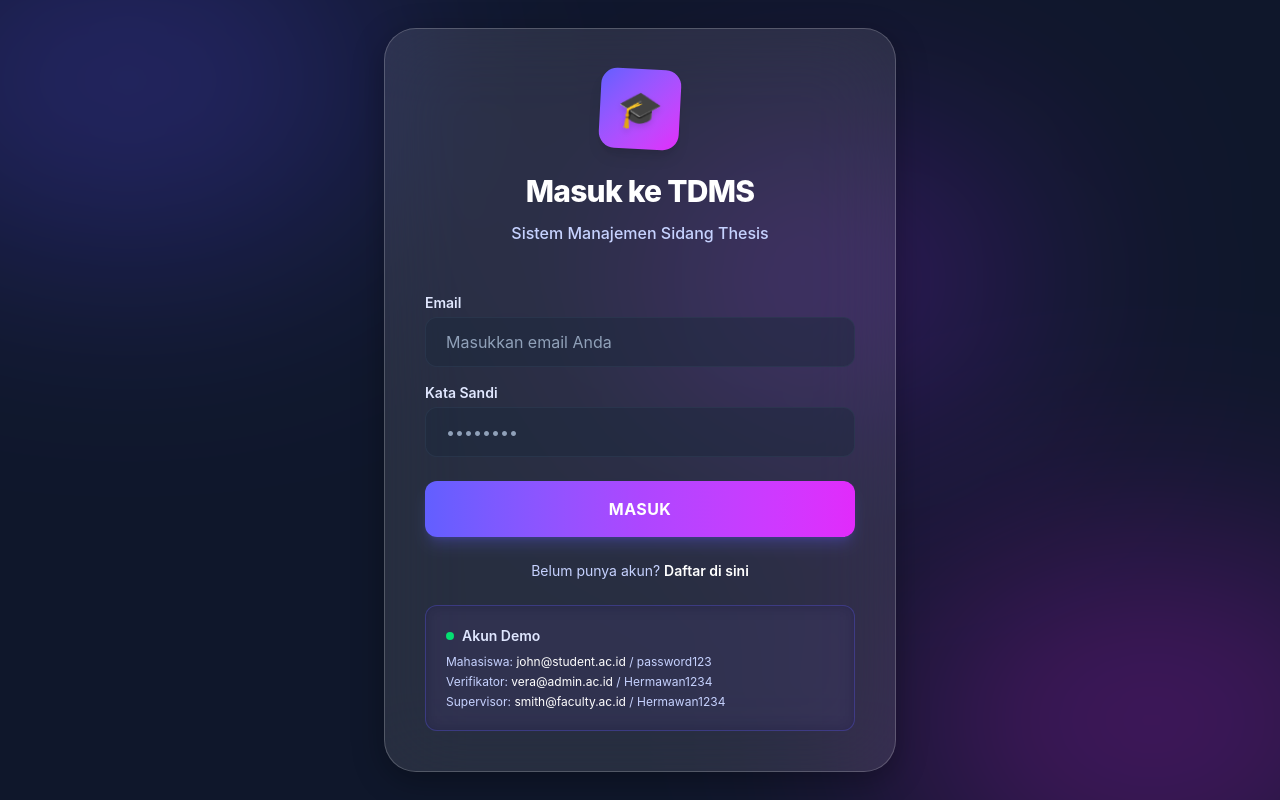
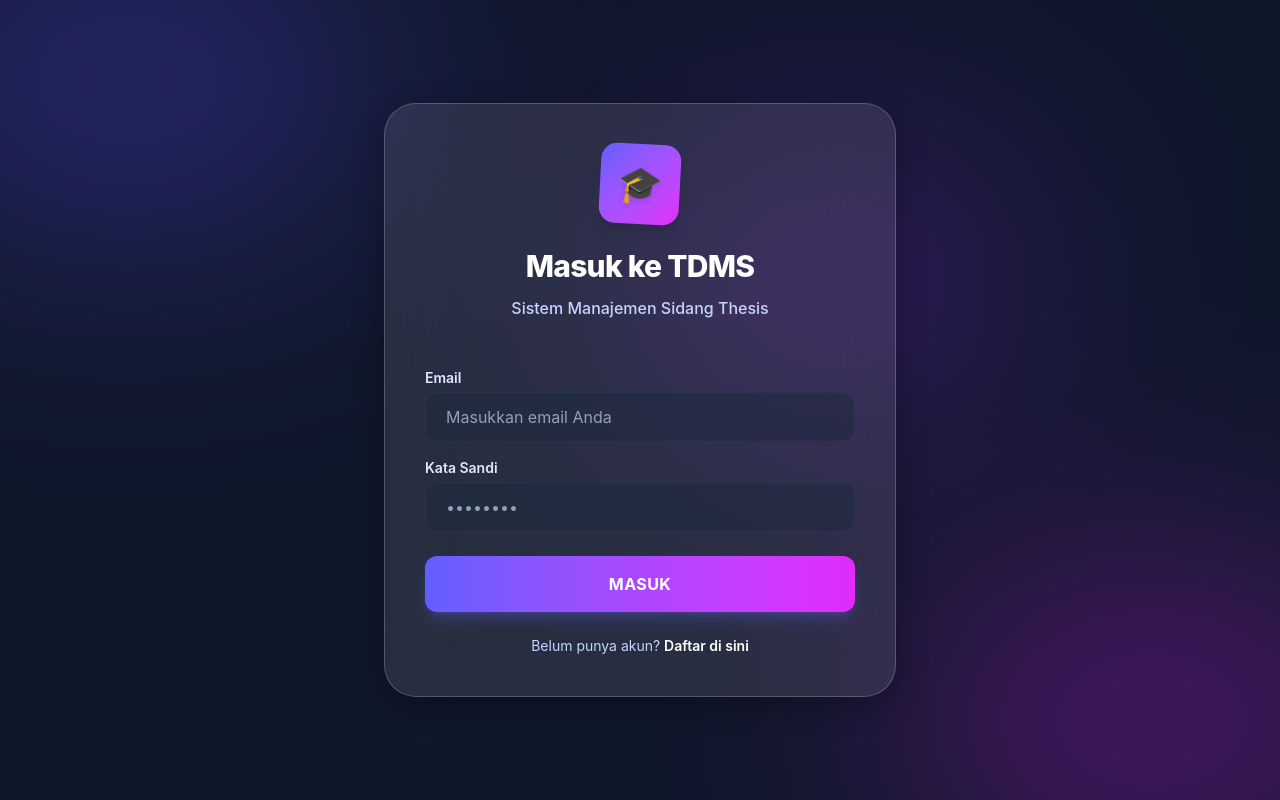
Before and after one commit to syahrul2690/thesis-defense-management-system, a React (Vite) app: page /login in a window 1280 px wide. Built offline with nearby package versions, Linux system fonts and the light colour scheme.

Commit message:
Remove demo credentials from Login page

```diff
--- a/src/pages/Login.jsx
+++ b/src/pages/Login.jsx
@@ -106,17 +106,6 @@ const Login = () => {
                     </Link>
                 </div>
 
-                <div className="mt-6 p-5 bg-indigo-950/40 border border-indigo-500/30 rounded-xl text-sm text-indigo-200 backdrop-blur-sm">
-                    <div className="flex items-center gap-2 font-semibold mb-2 text-indigo-100">
-                        <span className="w-2 h-2 rounded-full bg-green-400"></span>
-                        Akun Demo
-                    </div>
-                    <div className="space-y-1 text-xs">
-                        <p>Mahasiswa: <span className="text-white">john@student.ac.id</span> / password123</p>
-                        <p>Verifikator: <span className="text-white">vera@admin.ac.id</span> / Hermawan1234</p>
-                        <p>Supervisor: <span className="text-white">smith@faculty.ac.id</span> / Hermawan1234</p>
-                    </div>
-                </div>
             </div>
         </div>
     );
```
Also changed, not shown: 2 other files (tests, documents, lock files or other folders).
